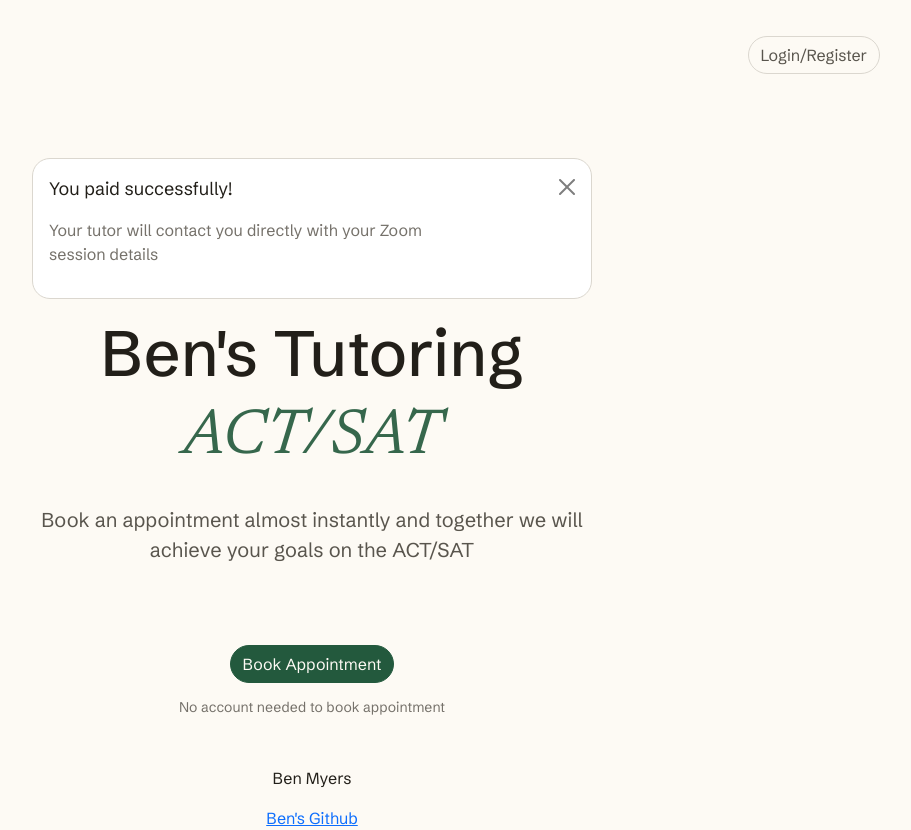
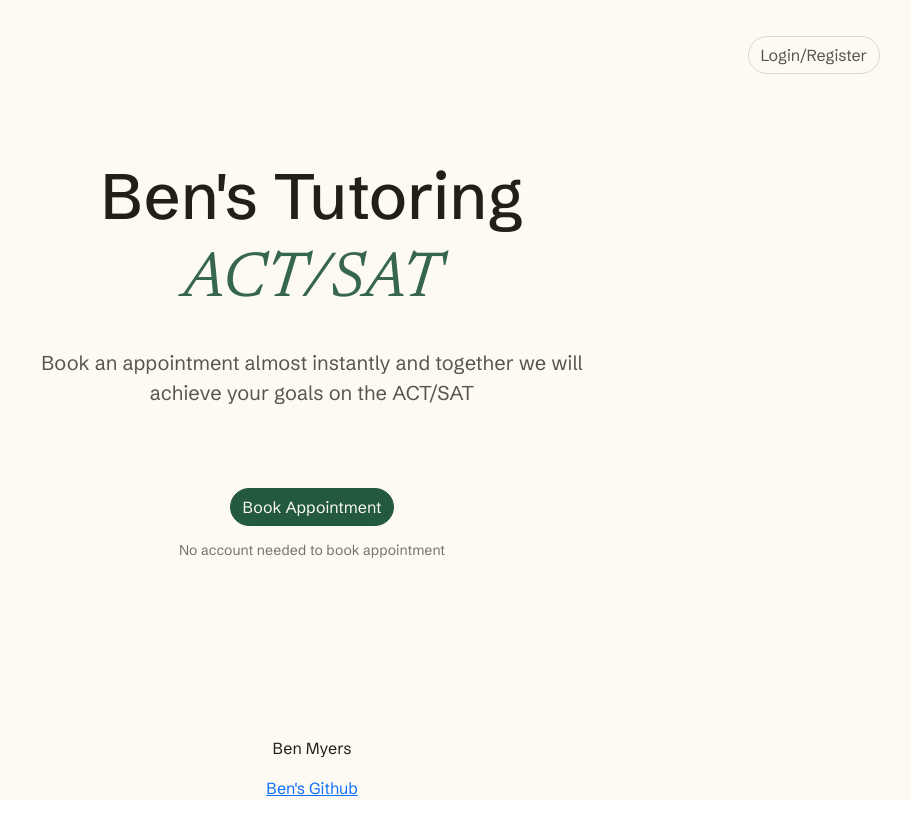
Before and after one commit to TheBen2005/startup, a React (Vite) app: page / in a window 1280 px wide. Shown: the whole page, without its empty margins (328-1239 px from the left). After the commit the page ends 800 px from the top, so only its background shows below. Built offline with nearby package versions, Linux system fonts and the light colour scheme.

Commit message:
Made banner component and finished up payment page. Page now simulates sending me an email and notifying me.

```diff
--- a/src/app.jsx
+++ b/src/app.jsx
@@ -12,6 +12,7 @@ import { Login } from './login/login';
 import { Info } from './info/info';
 
 export default function App() {
+    const [userName, setUserName] = React.useState(localStorage.getItem('userName') || '');
     const [selectedTutor, setSelectedTutor] = React.useState(null);
     const [selectedSlot, setSelectedSlot] = React.useState(null);
     const [contactInfo, setContactInfo] = React.useState(null);
@@ -21,7 +22,7 @@ export default function App() {
         <div className='body'>
             <BrowserRouter>
                 <Routes>
-                    <Route path="/" element={<Landing />} exact />
+                    <Route path="/" element={<Landing paid={justPaid} onJustPaid={setJustPaid}/>} exact />
                     <Route path="/tutors" element={<Tutors onSelectTutor={setSelectedTutor} />} exact />
                     <Route path="/times" element={<Times tutor={selectedTutor} onSelectSlot = {setSelectedSlot}/>} exact />
                     <Route path="/signup" element={<Signup />} exact />
--- /dev/null
+++ b/src/landing/banner.jsx
@@ -0,0 +1,18 @@
+import React from 'react';
+
+export function Banner({ onClose }) {
+    const [visible, setVisible] = React.useState(true);
+
+    return (
+        <>
+        {visible &&<div className="alert alert-success-landing alert-dismissible text-start payment-complete" role="status">
+            <p className="paid-success-color">You paid successfully!</p>
+            <p className="tutor-contact-message ">Your tutor will contact you directly with your Zoom session details</p>
+            <button type="button" className="btn-close" aria-label="Dismiss" onClick={onClose}></button>
+        </div>}
+        </>
+    );
+
+
+
+}
--- a/src/landing/landing.jsx
+++ b/src/landing/landing.jsx
@@ -1,7 +1,8 @@
 import './landing.css';
 import{NavLink, Link } from 'react-router-dom';
+import { Banner } from './banner';
 
-export function Landing() {
+export function Landing({ paid, onJustPaid }) {
     return (
         <>
             <header>
@@ -11,11 +12,7 @@ export function Landing() {
             </header>
 
             <main className="landing-main">
-                <div className="alert alert-success-landing alert-dismissible text-start payment-complete" role="status">
-                    <p className="paid-success-color">You paid successfully!</p>
-                    <p className="tutor-contact-message ">Your tutor will contact you directly with your Zoom session details</p>
-                    <button type="button" className="btn-close" aria-label="Dismiss"></button>
-                </div>
+                {paid && <Banner onClose={() => onJustPaid(false)}/>}
                 {/* This will be displayed after the user presses the button confirming they paid. This will not be displayed all of the time but only briefly after the user confirms their payment. They will be able to close this message using the x button */}
                 <h1>Ben's Tutoring <span className="title-italics">ACT/SAT</span></h1>
                 <p className="intro-text">Book an appointment almost instantly and together we will achieve your goals on the ACT/SAT</p>
--- a/src/payment/payment.jsx
+++ b/src/payment/payment.jsx
@@ -8,6 +8,7 @@ export function Payment({ tutor, slot, contactInfo, onPaid}) {
     let tutorName = '';
     let slotDay = '';
     let slotTime = '';
+    const navigate = useNavigate();
     if(tutor){
         tutorName = tutor.name;
 
@@ -27,14 +28,15 @@ export function Payment({ tutor, slot, contactInfo, onPaid}) {
         return new Promise((resolve) => {
             setTimeout(resolve, 1600);
         });
+    }
 
-        async function handlePaid() {
-            setPaymentStatus(true);
-            await sendPaymentEmail({ tutor, slot, contactInfo });
-            onPaid();
-            navigate('/');
-}
+    async function handlePaid() {
+        setPaymentStatus(true);
+        await sendPaymentEmail({ tutor, slot, contactInfo });
+        onPaid();
+        navigate('/');
     }
+
     return (
         <>
             <header>
@@ -55,7 +57,7 @@ export function Payment({ tutor, slot, contactInfo, onPaid}) {
                     <p className="where-payment">to @ben-tutoring</p>
                 </div>
                 <div className="payment-form">
-                    <button type="button" className="btn btn-primary btn-lg rounded-pill book-button-space w-100" disabled={paymentStatus} onClick={() => setPaymentStatus(true)}>{paymentMessageButton}</button>
+                    <button type="button" className="btn btn-primary btn-lg rounded-pill book-button-space w-100" disabled={paymentStatus} onClick={handlePaid}>{paymentMessageButton}</button>
                 </div>
 
 
```
